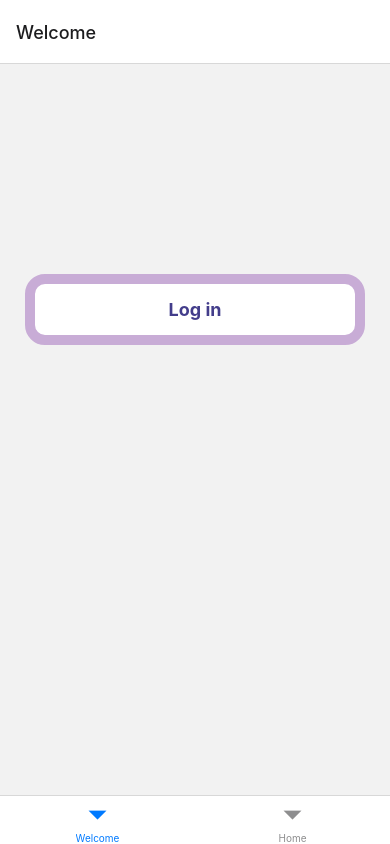
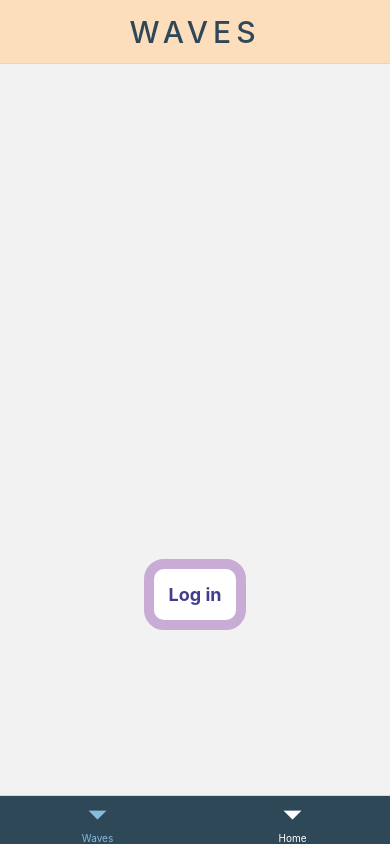
Before and after one commit to meera-develops/waves, a React Native app: screen /Welcome in a window 390 px wide. Built offline with nearby package versions, Linux system fonts and the light colour scheme.

Commit message:
basic styling for navigation

```diff
--- a/App.js
+++ b/App.js
@@ -1,5 +1,6 @@
 import * as React from 'react';
 //import { Text, View } from 'react-native';
+import { StyleSheet } from 'react-native';
 import { NavigationContainer } from '@react-navigation/native';
 import { createBottomTabNavigator } from '@react-navigation/bottom-tabs';
 import WelcomeScreen from './screens/WelcomeScreen';
@@ -11,10 +12,49 @@ const Tab = createBottomTabNavigator();
 export default function App() {
   return (
     <NavigationContainer>
-      <Tab.Navigator>
-        <Tab.Screen name="Welcome" component={WelcomeScreen} />
-        <Tab.Screen name="Home" component={HomeScreen} />
+      <Tab.Navigator
+        screenOptions={{
+          tabBarActiveTintColor: '#87bcde', // Color when active
+          tabBarInactiveTintColor: '#fff', // Color when inactive
+          tabBarStyle: {
+            backgroundColor: '#2f4858', // Background color of the tab bar
+          },
+          headerTitleAlign: "center", // Center the title
+          //tabBarStyle: { display: 'none' }, // Hide tab bar on Welcome screen
+        }}
+      >
+        <Tab.Screen
+        name="Welcome"
+        component={WelcomeScreen}
+        options={{
+          title: "Waves",
+          headerStyle: {
+            backgroundColor: "#fcddbc",
+          },
+          headerTitleStyle: {
+            color: "#2f4858",
+            textTransform: 'uppercase',
+            letterSpacing: 5,
+            fontSize: 30
+          },
+          headerTintStyle: { fontWeight: 'bold'},
+        }}
+        />
+        <Tab.Screen name="Home" component={HomeScreen}
+        options={{
+          headerStyle: {
+            backgroundColor: "#fcddbc",
+          },
+          headerTintColor: "#2f4858",
+          headerTintStyle: { fontWeight: 'bold'},
+        }} />
       </Tab.Navigator>
     </NavigationContainer>
   );
-}
+};
+
+const styles = StyleSheet.create({
+  bottomTab: {
+    color: '#2f4858'
+  }
+})
--- a/screens/HomeScreen.js
+++ b/screens/HomeScreen.js
@@ -12,6 +12,9 @@ const HomeScreen = () => {
 const styles = StyleSheet.create({
     container: {
       marginTop: 50,
+      flex: 1,
+      justifyContent: 'center',
+      alignItems: 'center',
     }
 });
 
--- a/screens/WelcomeScreen.js
+++ b/screens/WelcomeScreen.js
@@ -16,6 +16,9 @@ const WelcomeScreen = () => {
 const styles = StyleSheet.create({
     container: {
       marginTop: 50,
+      flex: 1,
+      justifyContent: 'center',
+      alignItems: 'center',
     },
     buttonContainer: {
         top: 140,
```
Also changed, not shown: assets/favicon.png.
